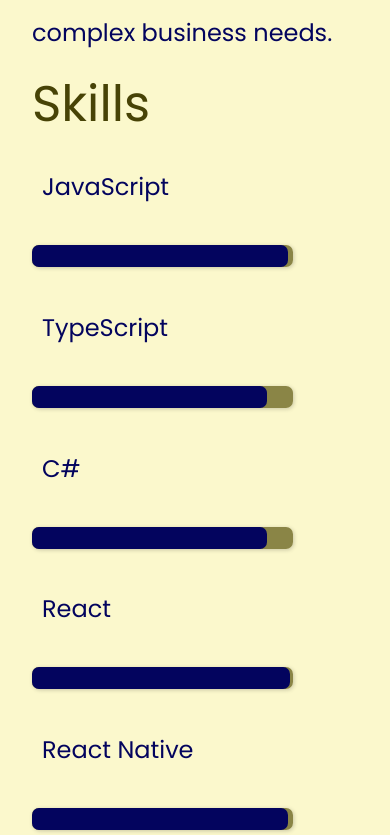
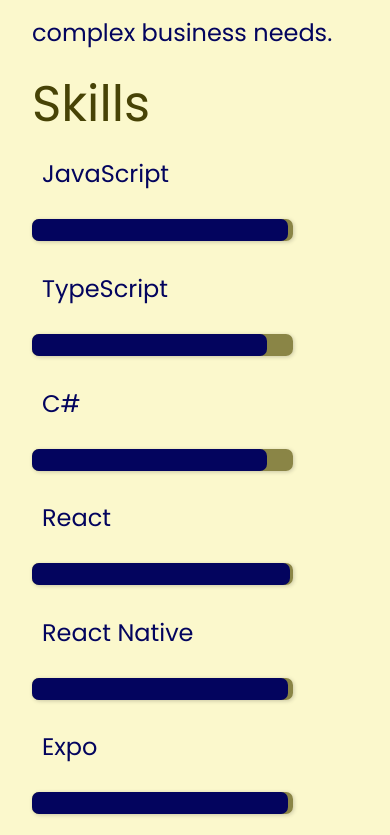
Before and after one commit to kaushik1094/kaushik-personal-portfolio, a React (Vite) app: page / in a window 390 px wide. Shown: the part 1389-2224 px from the top of the page. Built offline with nearby package versions, Linux system fonts and the light colour scheme.

Commit message:
Updated the line height for mobile

```diff
--- a/src/App.css
+++ b/src/App.css
@@ -226,6 +226,7 @@
   }
   .skill-title {
     padding: 0px 10px;
+    line-height: 90px;
   }
 }
 
```
